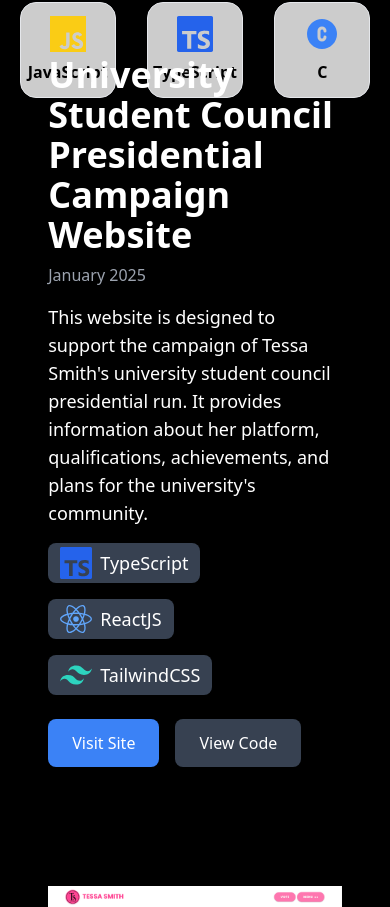
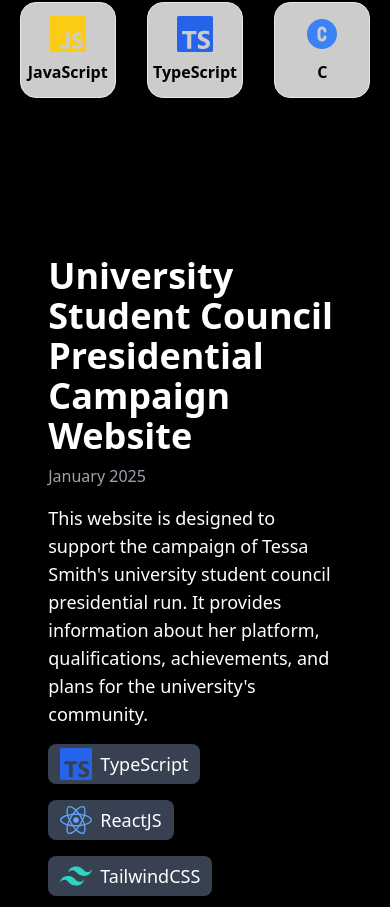
Before and after one commit to Lamd11/PortfolioWebsite, a Next.js app: page / in a window 390 px wide. Shown: the part 732-1639 px from the top of the page. Built offline with nearby package versions, Linux system fonts and the light colour scheme.

Commit message:
Spacing changes

```diff
--- a/src/app/components/Projects/ProjectSlide.tsx
+++ b/src/app/components/Projects/ProjectSlide.tsx
@@ -30,7 +30,7 @@
 
 const ProjectSlide: React.FC<{ project: Project }> = ({ project }) => {
   return (
-    <div className="relative flex h-[100vh] w-11/12 flex-col items-center justify-center space-y-6 rounded-lg p-8 text-white shadow-lg md:flex-row md:space-x-10 md:space-y-0">
+    <div className="relative flex min-h-screen w-11/12 flex-col items-center justify-center space-y-6 rounded-lg p-8 text-white shadow-lg md:flex-row md:space-x-10 md:space-y-0">
 
       {/* Project Details */}
       <div className="flex w-full flex-col justify-center md:w-1/2">
--- a/src/app/components/Projects/Projects.tsx
+++ b/src/app/components/Projects/Projects.tsx
@@ -29,7 +29,7 @@
     }, []);
     return (
         <section id="projects" className="h-full w-full">
-            <div>
+            <div className="h-full w-full">
                 <h1 className="mb-6 text-4xl font-bold">PROJECTS</h1>
                 <div className="flex flex-col items-center justify-center space-y-10">
                     {projects.map((project, index) => (
--- a/src/app/layout.tsx
+++ b/src/app/layout.tsx
@@ -39,7 +39,7 @@
 const Layout = ({ children }: { children: React.ReactNode }) => {
   return (
     <html lang="en" className="h-full w-full">
-      <body className="z-20 min-h-screen w-full bg-black outline">
+      <body className="z-20 flex min-h-screen w-full flex-col space-y-12 bg-black outline">
         <div id="landing">
           <Landing />
         </div>
```
